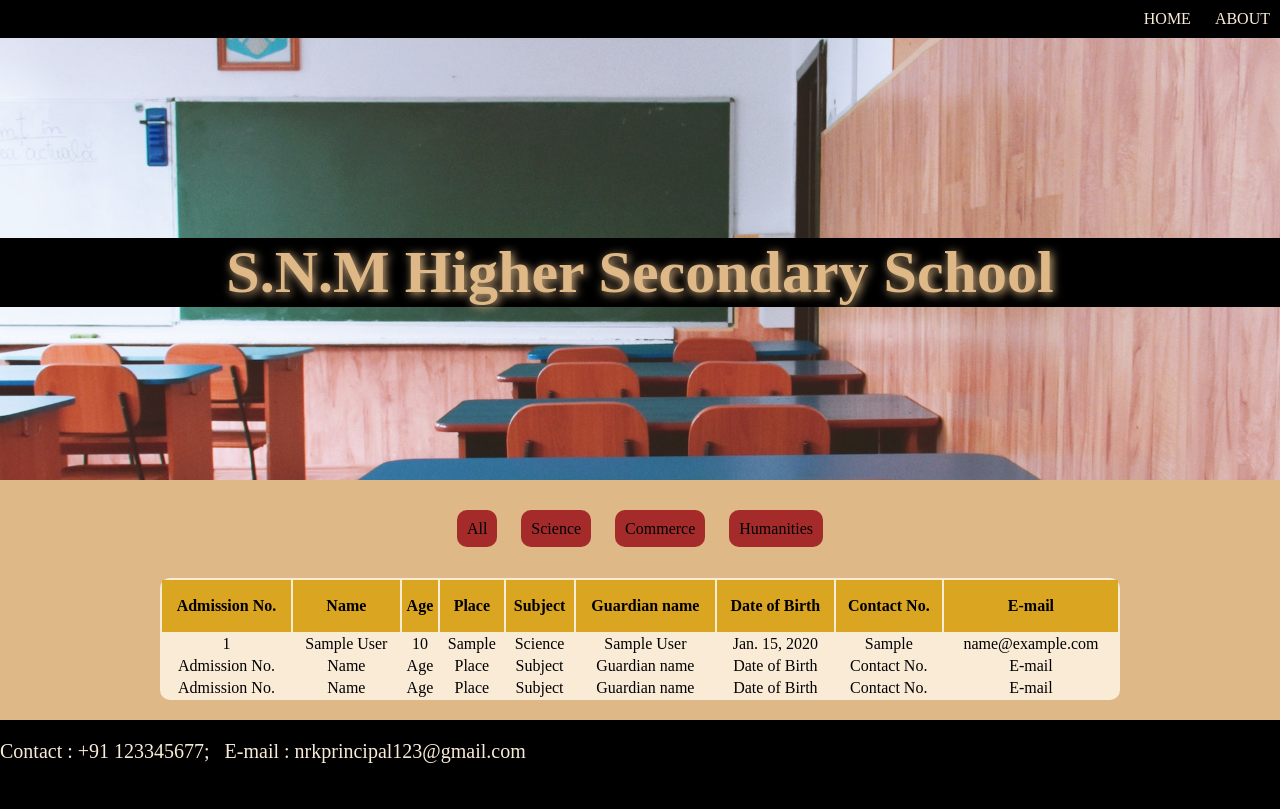
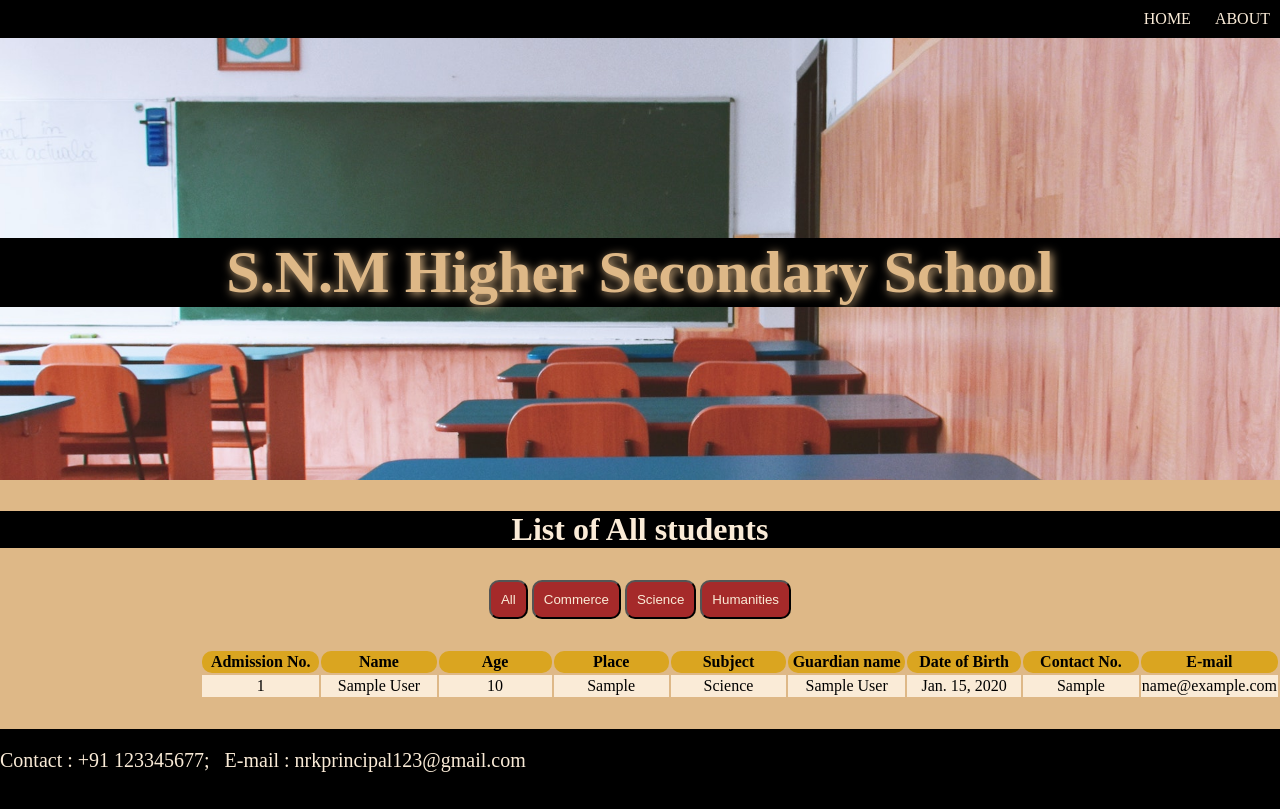
Before and after one commit to jyothishr2000/snmhighschool, a Django app: page /list/ in a window 1280 px wide. Before the commit the page ends 763 px from the top, so only its background shows below. Run offline with Django 4.2, Linux system fonts and the light colour scheme; tables that the repository leaves empty hold one stand-in row (values such as "Sample post").

Commit message:
Project completed

```diff
--- a/snmhighschool/home/views.py
+++ b/snmhighschool/home/views.py
@@ -55,17 +55,33 @@ def logout(request):
     return redirect('/')
 
 def admission(request):
-    ad_no=request.POST['ad_no']
-    name=request.POST['']
-    age=request.POST['']
-    place=request.POST['']
-    subject=request.POST['']
-    gname=request.POST['']
-    dob=request.POST['']
-    contact=request.POST['']
-    email=request.POST['']
-    return render(request,'admission.html')
+    if request.method=='POST':
+        ad_no=request.POST['ad_no']
+        name=request.POST['name']
+        age=request.POST['age']
+        place=request.POST['place']
+        subject=request.POST['subject']
+        gname=request.POST['gname']
+        dob=request.POST['dob']
+        contact=request.POST['contact']
+        email=request.POST['email']
+        if student.objects.filter(ad_no=ad_no):
+            msg='Admission no. already exists'
+            return render(request,'admission.html',{'msg':msg})
+        else:
+            stud=student.objects.create(ad_no=ad_no,name=name,age=age,place=place,subject=subject,gname=gname,dob=dob,contact=contact,email=email)
+            stud.save()
+            msg='Student added successfully'
+            return render(request,'admission.html',{'msg':msg})
+    else:
+        if not request.user.is_staff:
+            return redirect('/')
+        else:
+            return render(request,'admission.html')
 
 def list(request):
-    obj=student.objects.all()
-    return render(request,'list.html',{'data':obj})
+    alldata= student.objects.all()
+    c_stud=student.objects.filter(subject='Commerce')
+    h_stud=student.objects.filter(subject='Humanities')
+    s_stud=student.objects.filter(subject='Science')
+    return render(request,'list.html',{'alldata':alldata,'c_stud':c_stud, 'h_stud':h_stud, 's_stud':s_stud })
--- a/snmhighschool/static/css/list.css
+++ b/snmhighschool/static/css/list.css
@@ -50,19 +50,7 @@ body{
     color: burlywood;
     background-color: black;
 }
-.top-mid button{
-    width: 200px;
-    padding: 10px;
-    font-size: 20px;
-    border-radius: 25px;
-    background-color:brown;
-    color: antiquewhite;
-}
-.top-mid button:hover{
-    transform: scale(1.1);
-    background-color: burlywood;
-    color: brown;
-}
+
 
 /* top display end  */
 /* mid display start  */
@@ -72,42 +60,41 @@ body{
     height: auto;
     margin: 0px;
     background-color: burlywood;
-    padding-top: 20px;
+    padding-top: 10px;
 }
-.sorter{
-    margin: 0px;
-    text-align: center;
-    padding-top: 20px;
-    padding-bottom: 20px;
+.mid button{
+    padding: 10px;
+    margin-top: 10px;
+    cursor: pointer;
+    background-color: brown;
+    color: antiquewhite;
+    border-radius: 10px;
 }
-.sorter a{
-    background-color: brown;
-    color:black ;
-    padding: 10px;
+.mid h1{
+    background-color: black;
+    color: antiquewhite;
+}
+
+.student-table{
+    margin-top: 30px;
+    margin-left: 200px;
+    margin-bottom: 30px;
+}
+.student-table th{
+    width: 100px;
+    height: 20px;
+    background-color: goldenrod;
     border-radius: 10px;
-    text-decoration: none;
-    margin: 10px;
-}
-.sorter a:hover{
-    color: goldenrod;
-    text-decoration:underline;
-    transform:scale(1.2)
-}
-table{
-    background-color: antiquewhite;
-    margin: 20px;
-    border: 5px;
-    border-radius: 10px;
-    width: 75%;
-}
-table th{
-    height: 50px;
-    margin: 10px;
-    background-color: goldenrod;
-}
-table td{
     text-align: center;
 }
+.student-table td{
+    width: 120px;
+    height: 20px;
+    background-color: antiquewhite;
+    text-align: center;
+}
+
+
 
 /* mid display end  */
 /* footer display start  */
--- a/snmhighschool/template/home.html
+++ b/snmhighschool/template/home.html
@@ -37,9 +37,9 @@
                         mediums. You can use pre-designed templates from template libraries and websites or create
                         custom templates for future use.</p>
                         {% if user.is_superuser %}
-                        <form action="{% url 'homepage' %}"><button>ADMIN</button></form>
+                        <form action="{% url 'admissionpage' %}"><button>ADMIN</button></form>
                         {% elif user.is_staff %}
-                        <form action="{% url 'homepage' %}"><button>STAFF</button></form>
+                        <form action="{% url 'admissionpage' %}"><button>STAFF</button></form>
                         {% elif user.is_authenticated %}
                         <form action="{% url 'homepage' %}"><button>AUTHORISATION IN PROCESS</button></form>
                         {%else%}
--- a/snmhighschool/template/list.html
+++ b/snmhighschool/template/list.html
@@ -31,13 +31,14 @@
         </div>
         <div class="mid">
             <center>
-                <div class="sorter">
-                    <a href="">All</a>
-                    <a href="">Science</a>
-                    <a href="">Commerce</a>
-                    <a href="">Humanities</a>
-                </div>
-                <table>
+                <h1 id="pageheader">List of All students</h1>
+                <button onclick="showtable('a')" class="btnstdntfltr" id="btn-fltr-first">All </button>
+                <button onclick="showtable('c')" class="btnstdntfltr">Commerce </button>
+                <button onclick="showtable('s')" class="btnstdntfltr">Science </button>
+                <button onclick="showtable('h')" class="btnstdntfltr">Humanities </button>
+            </center>
+
+                <table class="student-table" id="alldata">
                     <tr>
                         <th><b>Admission No.</b></th>
                         <th><b>Name</b></th>
@@ -49,7 +50,7 @@
                         <th><b>Contact No.</b></th>
                         <th><b>E-mail</b></th>
                     </tr>
-                    {% for i in data %}
+                    {% for i in alldata  %}
                     <tr>
                         <td>{{i.ad_no}}</td>
                         <td>{{i.name}}</td>
@@ -62,35 +63,138 @@
                         <td>{{i.email}}</td>
                     </tr>
                     {% endfor %}
+                </table>
+
+                <table class="student-table" id="c_stud">
                     <tr>
-                        <td>Admission No.</td>
-                        <td>Name</td>
-                        <td>Age</td>
-                        <td>Place</td>
-                        <td>Subject</td>
-                        <td>Guardian name</td>
-                        <td>Date of Birth</td>
-                        <td>Contact No.</td>
-                        <td>E-mail</td>
+                        <th><b>Admission No.</b></th>
+                        <th><b>Name</b></th>
+                        <th><b>Age</b></th>
+                        <th><b>Place</b></th>
+                        <th><b>Subject</b></th>
+                        <th><b>Guardian name</b></th>
+                        <th><b>Date of Birth</b></th>
+                        <th><b>Contact No.</b></th>
+                        <th><b>E-mail</b></th>
                     </tr>
+                    {% for i in c_stud  %}
                     <tr>
-                        <td>Admission No.</td>
-                        <td>Name</td>
-                        <td>Age</td>
-                        <td>Place</td>
-                        <td>Subject</td>
-                        <td>Guardian name</td>
-                        <td>Date of Birth</td>
-                        <td>Contact No.</td>
-                        <td>E-mail</td>
+                        <td>{{i.ad_no}}</td>
+                        <td>{{i.name}}</td>
+                        <td>{{i.age}}</td>
+                        <td>{{i.place}}</td>
+                        <td>{{i.subject}}</td>
+                        <td>{{i.gname}}</td>
+                        <td>{{i.dob}}</td>
+                        <td>{{i.contact}}</td>
+                        <td>{{i.email}}</td>
                     </tr>
+                    {% endfor %}
                 </table>
-            </center>
+
+                <table class="student-table" id="h_stud">
+                    <tr>
+                        <th><b>Admission No.</b></th>
+                        <th><b>Name</b></th>
+                        <th><b>Age</b></th>
+                        <th><b>Place</b></th>
+                        <th><b>Subject</b></th>
+                        <th><b>Guardian name</b></th>
+                        <th><b>Date of Birth</b></th>
+                        <th><b>Contact No.</b></th>
+                        <th><b>E-mail</b></th>
+                    </tr>
+                    {% for i in h_stud  %}
+                    <tr>
+                        <td>{{i.ad_no}}</td>
+                        <td>{{i.name}}</td>
+                        <td>{{i.age}}</td>
+                        <td>{{i.place}}</td>
+                        <td>{{i.subject}}</td>
+                        <td>{{i.gname}}</td>
+                        <td>{{i.dob}}</td>
+                        <td>{{i.contact}}</td>
+                        <td>{{i.email}}</td>
+                    </tr>
+                    {% endfor %}
+                </table>
+
+                <table class="student-table" id="s_stud">
+                    <tr>
+                        <th><b>Admission No.</b></th>
+                        <th><b>Name</b></th>
+                        <th><b>Age</b></th>
+                        <th><b>Place</b></th>
+                        <th><b>Subject</b></th>
+                        <th><b>Guardian name</b></th>
+                        <th><b>Date of Birth</b></th>
+                        <th><b>Contact No.</b></th>
+                        <th><b>E-mail</b></th>
+                    </tr>
+                    {% for i in s_stud  %}
+                    <tr>
+                        <td>{{i.ad_no}}</td>
+                        <td>{{i.name}}</td>
+                        <td>{{i.age}}</td>
+                        <td>{{i.place}}</td>
+                        <td>{{i.subject}}</td>
+                        <td>{{i.gname}}</td>
+                        <td>{{i.dob}}</td>
+                        <td>{{i.contact}}</td>
+                        <td>{{i.email}}</td>
+                    </tr>
+                    {% endfor %}
+                </table>
         <div class="footer">
             <div class="contact">
                 <p>Contact : +91 123345677;&nbsp;&nbsp; E-mail : nrkprincipal123@gmail.com</p>
             </div>
         </div>
     </div>
+    </div>
+    <script>
+        var pageheader = document.getElementById("pageheader")
+        var all_stud = document.getElementById("alldata")
+        var c_stud = document.getElementById("c_stud")
+        var s_stud = document.getElementById("s_stud")
+        var h_stud = document.getElementById("h_stud")
+
+        c_stud.style.display = "none"
+        s_stud.style.display = "none"
+        h_stud.style.display = "none"
+
+        function showtable(x){
+            switch(x){
+                case 'a':
+                    pageheader.innerHTML = "List of All students"
+                    all_stud.style.display = "block"
+                    c_stud.style.display = "none"
+                    s_stud.style.display = "none"
+                    h_stud.style.display = "none"
+                    break;
+                case 'c':
+                    pageheader.innerHTML = "List of all Commerce students"
+                    all_stud.style.display = "none"
+                    c_stud.style.display = "block"
+                    s_stud.style.display = "none"
+                    h_stud.style.display = "none"
+                    break;
+                case 's':
+                    pageheader.innerHTML = "List of all Science students"
+                    all_stud.style.display = "none"
+                    c_stud.style.display = "none"
+                    s_stud.style.display = "block"
+                    h_stud.style.display = "none"
+                    break;
+                case 'h':
+                    pageheader.innerHTML = "List of all Humanites students"
+                    all_stud.style.display = "none"
+                    c_stud.style.display = "none"
+                    s_stud.style.display = "none"
+                    h_stud.style.display = "block"
+                    break;
+            }
+        }
+    </script>
 </body>
 </html>
```
Also changed, not shown: snmhighschool/static/css/about.css (+0 -13 lines), snmhighschool/template/admission.html (+34 -21 lines), test/pyvenv.cfg (deleted, +0 -5 lines), 11 other files.
